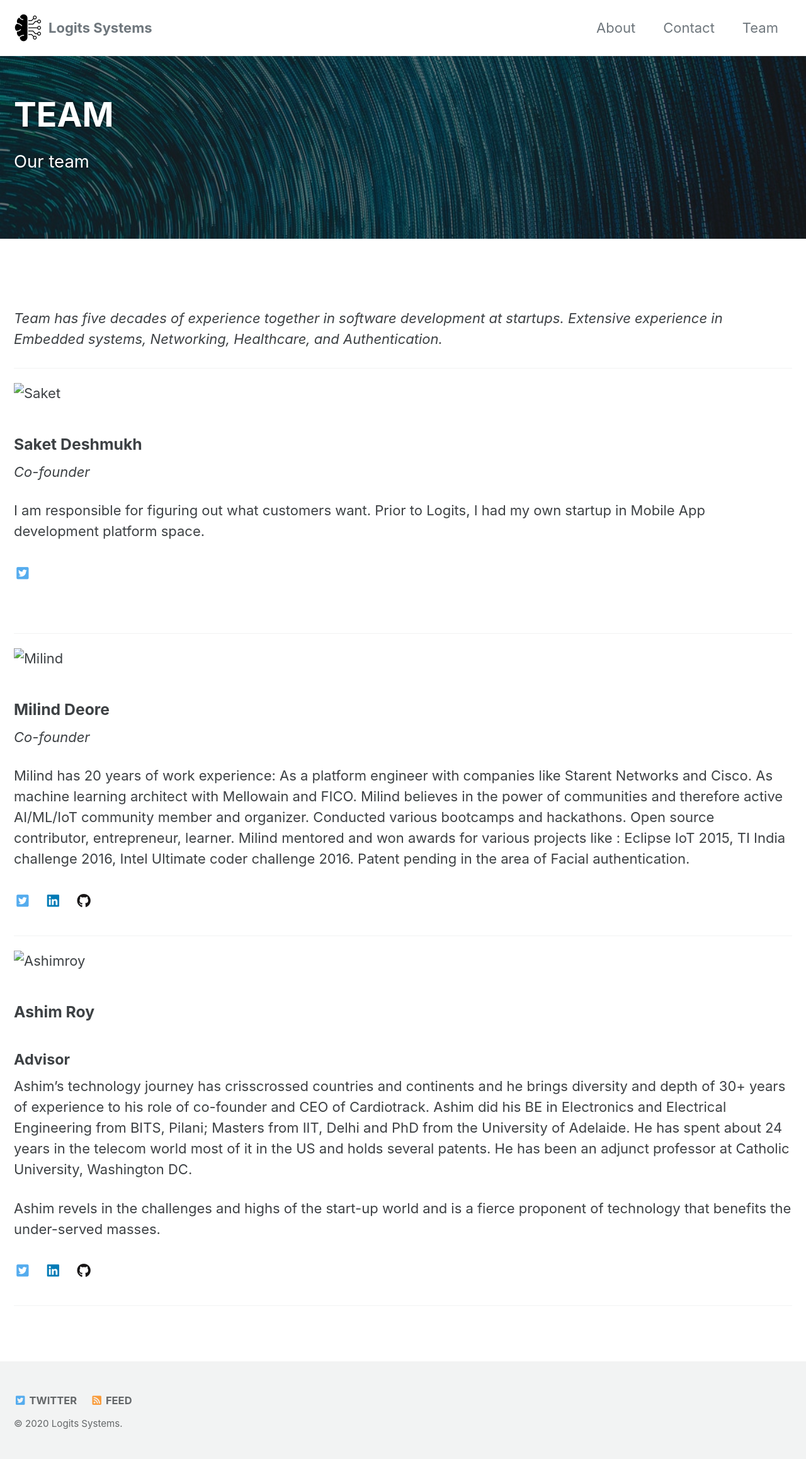
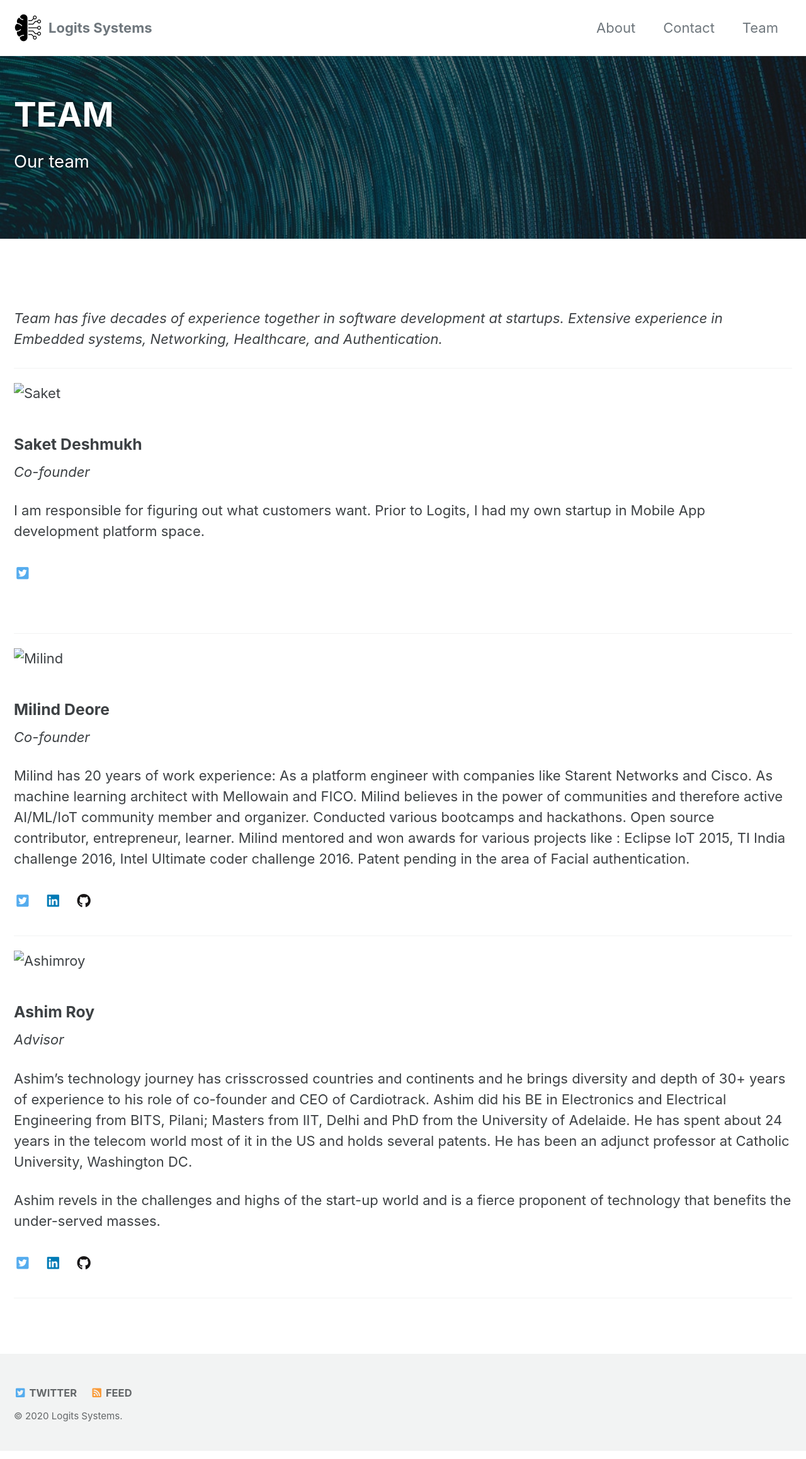
Before and after one commit to milinddeore/logits-website, a Jekyll site: the page built from _pages/TEAM.md, in a window 1280 px wide. Shown: the whole page at 63% size. Built offline with Jekyll 4.4.1, drawn with Linux system fonts in a browser that asks for light colours; cached includes are drawn as plain includes.

```diff
--- a/_pages/TEAM.md
+++ b/_pages/TEAM.md
@@ -61,7 +61,9 @@ Milind has 20 years of work experience: As a platform engineer with companies li
 
 ![Ashimroy](/assets/images/ashimroy.JPG)
 ### Ashim Roy
-#### Advisor
+
+*Advisor*
+
 Ashim’s technology journey has crisscrossed countries and continents and he brings diversity and depth of 30+ years of experience to his role of co-founder and CEO of Cardiotrack. Ashim did his BE in Electronics and Electrical Engineering from BITS, Pilani; Masters from IIT, Delhi and PhD from the University of Adelaide. He has spent about 24 years in the telecom world most of it in the US and holds several patents. He has been an adjunct professor at Catholic University, Washington DC.
 
 Ashim revels in the challenges and highs of the start-up world and is a fierce proponent of technology that benefits the under-served masses.
```
